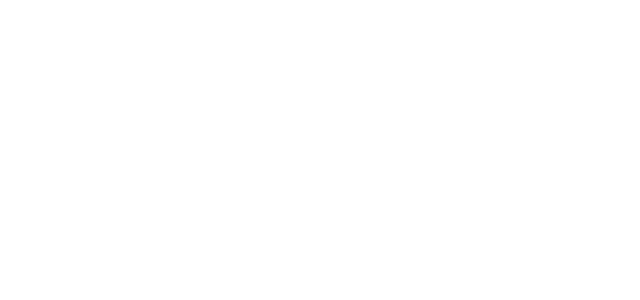
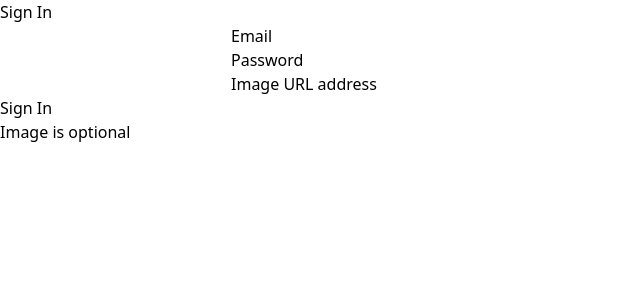
Before and after one commit to Chris-Codex/Ecommerce-Redux, a React (Create React App) app: page /login in a window 1280 px wide. Before the commit this address had no page. Shown: the top 300 px of the page, without its empty margins (0-640 px from the left). Built offline with nearby package versions, Linux system fonts and the light colour scheme; what @material-tailwind/react would draw is missing.

Commit message:
login slice

```diff
--- a/src/App.js
+++ b/src/App.js
@@ -5,6 +5,8 @@
 import Main from './components/Main/Main';
 import SingleProduct from './components/FilteredProducts/SingleProduct';
 import { useSelector } from 'react-redux';
+import Login from './components/Login/Login';
+
 
 
 
@@ -24,6 +26,7 @@
       <BrowserRouter>
         <Routes>
           <Route path="/" element={<Main />} />
+          <Route path="/login" element={<Login />} />
           <Route path="filtered-products/:type" element={<FilteredProducts />} />
           <Route path='filtered-products/:type/:id' element={<SingleProduct />} />
         </Routes>
--- a/src/components/Footer/Footer.jsx
+++ b/src/components/Footer/Footer.jsx
@@ -14,7 +14,7 @@
                 <img className='h-20' src={logo} alt="name" />
             </div>
             <div>
-                <p className='text-black text-sm font-inter no-underline normal-case'>Copyright &copy {year} page by Christian</p>
+                <p className='text-black text-sm font-inter no-underline normal-case'>Copyright {year} page by Christian</p>
             </div>
         </div>
     </div>
--- /dev/null
+++ b/src/components/Login/Login.jsx
@@ -0,0 +1,60 @@
+import React from 'react'
+import {
+    Card,
+    CardHeader,
+    CardBody,
+    CardFooter,
+    Typography,
+  } from "@material-tailwind/react";
+  import { Button, Input } from "@material-tailwind/react"
+import { useState } from 'react';
+
+  const initialState = {
+    email: "",
+    password: "",
+    image: ""
+  }
+
+const Login = () => {
+    const [values, setValues] = useState(initialState)
+
+    console.log("VALUE", values)
+
+    const handleChange = (e) => {
+        setValues({...values, [e.target.name]:e.target.value})
+    }
+
+
+  return (
+    <div className='grid grid-cols-1 justify-items-center items-center h-screen'>
+        <Card className="w-96">
+            <CardHeader
+                variant="gradient"
+                color="blue"
+                className="mb-4 grid h-28 place-items-center"
+            >
+                <Typography variant="h3" color="white">
+                Sign In
+                </Typography>
+            </CardHeader>
+            <CardBody className="flex flex-col gap-4">
+                <Input label="Email" size="lg" name='email' type="text" onChange={handleChange} />
+                <Input label="Password" size="lg" type="password" name='password' onChange={handleChange} />
+                <Input label="Image URL address" type="text" name='image' size="lg" onChange={handleChange} />
+                <div className="-ml-2.5">
+                </div>
+            </CardBody>
+            <CardFooter className="pt-0">
+                <Button variant="gradient" fullWidth>
+                Sign In
+                </Button>
+                <Typography variant="small" className="mt-6 flex justify-center">
+                    Image is optional
+                </Typography>
+            </CardFooter>
+     </Card>
+    </div>
+  )
+}
+
+export default Login
--- /dev/null
+++ b/src/features/loginSlice/loginSlice.js
@@ -0,0 +1,43 @@
+import { createSlice } from "@reduxjs/toolkit";
+
+const initialState = {
+    user: JSON.parse(sessionStorage.getItem("authUser")) || {
+        email: "",
+        paswword: "",
+        image: "",
+        authUser: false
+    }
+}
+
+const loginSlice = createSlice({
+    name: "auth",
+    initialState,
+
+    reducers: {
+        login(state, action){
+            const userId = action.payload
+            const userValidation = /^\w+([\.-]?\w+)*@\w+([\.-]?\w+)*(\.\w{2,3})+$/.test(userId.email);
+            const passwordValidation = /^\w+([\.-]?\w+)*@\w+([\.-]?\w+)*(\.\w{2,3})+$/.test(userId.test)
+
+            if(!userValidation || !passwordValidation){
+                state.user.authUser = false
+            }else{
+                state.user.authUser = true
+                const saveUser = JSON.stringify(userId)
+                sessionStorage.setItem("authUser", saveUser)
+            }
+        },
+
+        logout(state){
+            state.user = {
+                email: "",
+                paswword: "",
+                image: "",
+                authUser: false
+            }
+        }
+    }
+})
+
+export default loginSlice.reducer;
+export const { login, logout } = loginSlice.actions
--- a/src/features/store.js
+++ b/src/features/store.js
@@ -2,6 +2,8 @@
 import sliderReducer from './sliderSlice/SliderSlice';
 import productsReducer from './productsSlice/productSlice';
 import cartReducer from './cartSlice/cartSlice';
+import loginReducer from './loginSlice/loginSlice';
+
 
 
 
@@ -10,6 +12,7 @@
     reducer: {
         slider: sliderReducer,
         products: productsReducer,
-        cart: cartReducer
+        cart: cartReducer,
+        user: loginReducer
     }
 })
```
